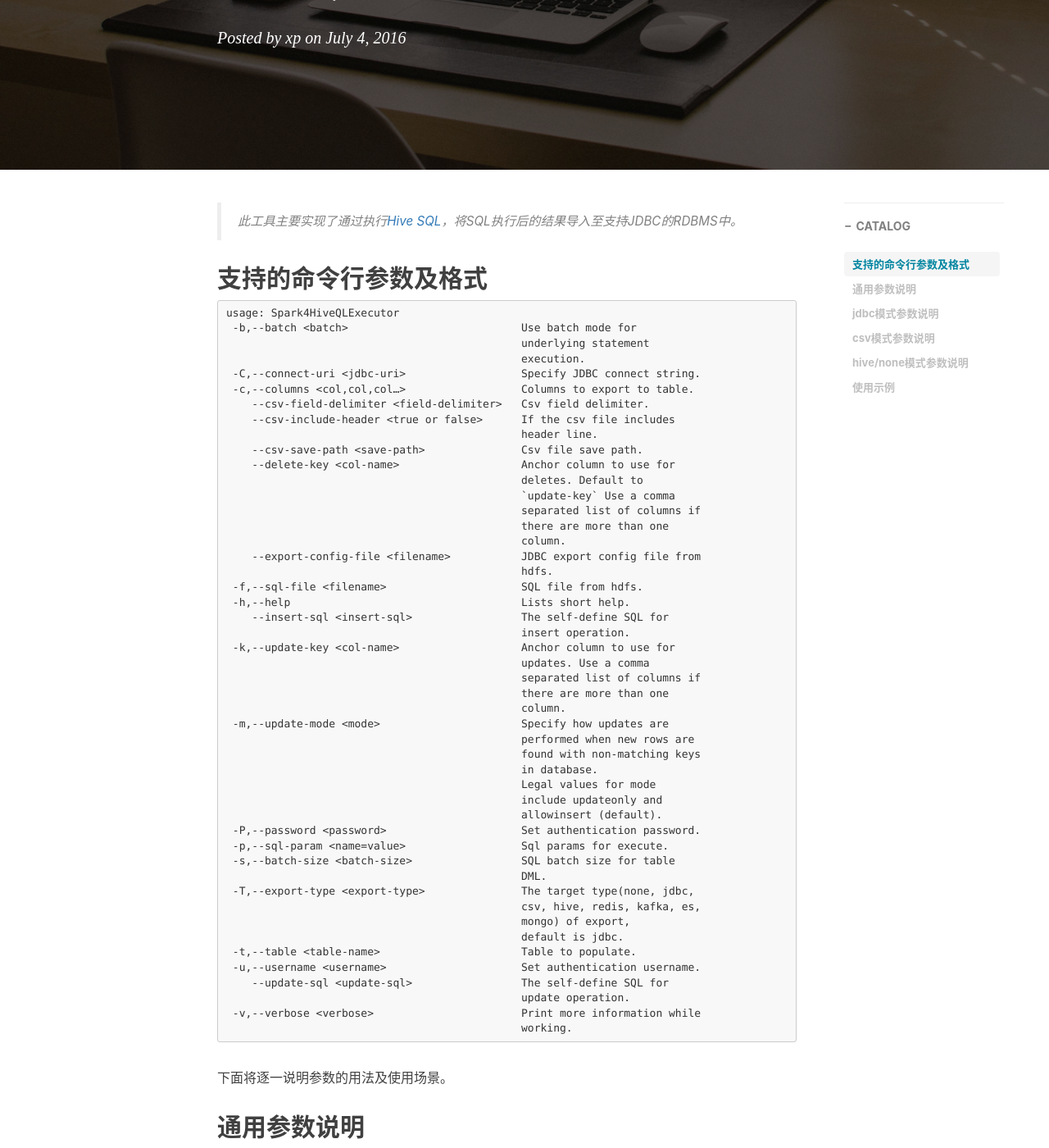
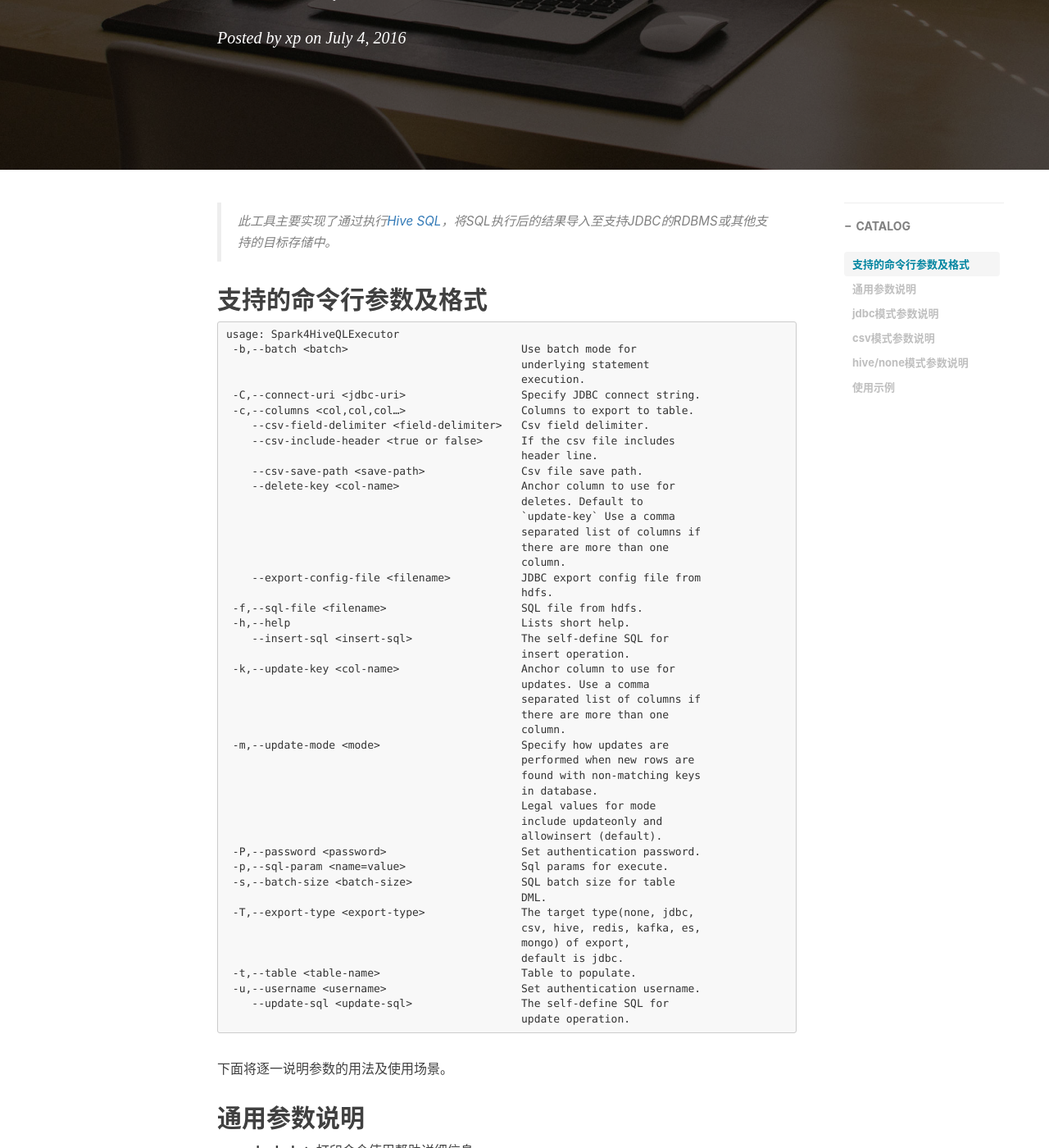
Before and after one commit to shoppingwang/shoppingwang.github.io, a Jekyll site: the page built from _posts/2016-07-04-how-to-use-spark-hive-executor.markdown, in a window 1280 px wide and 1400 px high, scrolled down 376 px. Shown: the whole window at 82% size. Built offline with Jekyll 4.4.1, drawn with Linux system fonts in a browser that asks for light colours; nearby versions of some CDN libraries; comment, search, counter and statistics services are not loaded; some of the changed text lies outside the part shown.

Commit message:
修改工具使用说明。

````diff
--- a/_posts/2016-07-04-how-to-use-spark-hive-executor.markdown
+++ b/_posts/2016-07-04-how-to-use-spark-hive-executor.markdown
@@ -14,7 +14,7 @@
     - Tool
 ---
 
-> 此工具主要实现了通过执行[Hive SQL](http://hive.apache.org)，将SQL执行后的结果导入至支持JDBC的RDBMS中。
+> 此工具主要实现了通过执行[Hive SQL](http://hive.apache.org)，将SQL执行后的结果导入至支持JDBC的RDBMS或其他支持的目标存储中。
 
 
 ## 支持的命令行参数及格式
@@ -65,8 +65,6 @@
  -u,--username <username>                     Set authentication username.
     --update-sql <update-sql>                 The self-define SQL for
                                               update operation.
- -v,--verbose <verbose>                       Print more information while
-                                              working.
 ```
 
 下面将逐一说明参数的用法及使用场景。
@@ -81,14 +79,13 @@
 ## jdbc模式参数说明
 此模式为默认执行模式，在未指定`-T,--export-type`参数或参数的值为`jdbc`的情况下将对SQL文件最后一行的执行结果导入指定的数据库中。
 
-- **--export-config-file**：指定导入数据库的默认连接信息的文件名，此文件中的连接信息将被以下命令行指定的同名信息所覆盖。
+- **--export-config-file**：指定导入默认配置信息的文件名，此文件中的连接信息将被以下命令行指定的同名信息所覆盖。
 - **-C,--connect-uri**：导入数据库的JDBC连接信息，例如：`--connect-uri "jdbc:mysql://192.168.100.200:3306/test?useUnicode=true&characterEncoding=utf-8"`。
 - **-t,--table**：需要导入数据的表名。
 - **--insert-sql**：自定义使用的插入SQL
 - **-u,--username**：数据库用户名。
 - **-P,--password**：数据库密码。
-- **-v,--verbose**：是否打印SQL详细执行结果信息。
-- **--update-sql**：自定义使用的更新SQL
+- **--update-sql**：自定义使用的更新SQL。
 - **-k,--update-key**：指定导入表的主键，多列以`,`分隔，若指定，则会删除已经存在相同主键的数据记录然后导入数据，否则直接将数据导入至指定表中。
 - **--delete-key**：指定删除表数据的主键，多列以`,`分隔，若指定，则以删除键删除匹配的数据记录，否则删除键的值为`--update-key`的值。
 - **-m,--update-mode**：支持`updateonly`和`allowinsert`两种模式，默认为`allowinsert`模式，区别在于`allowinsert`模式会更新和插入新数据，而`updateonly`只会更新具有相同主键的数据。
````
